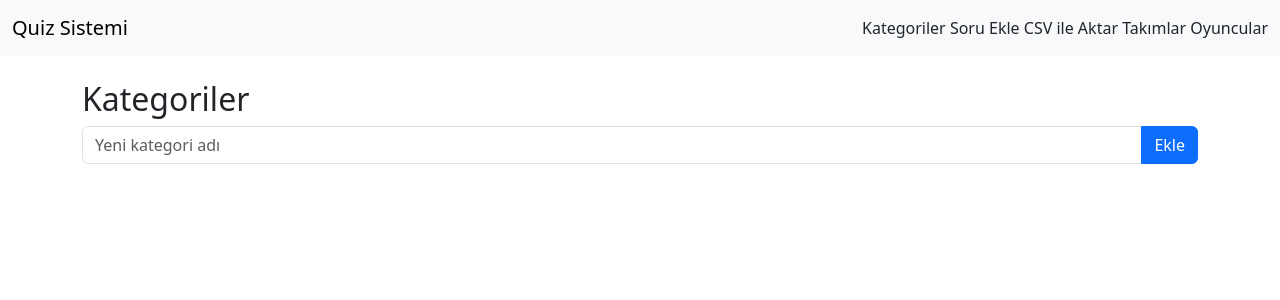
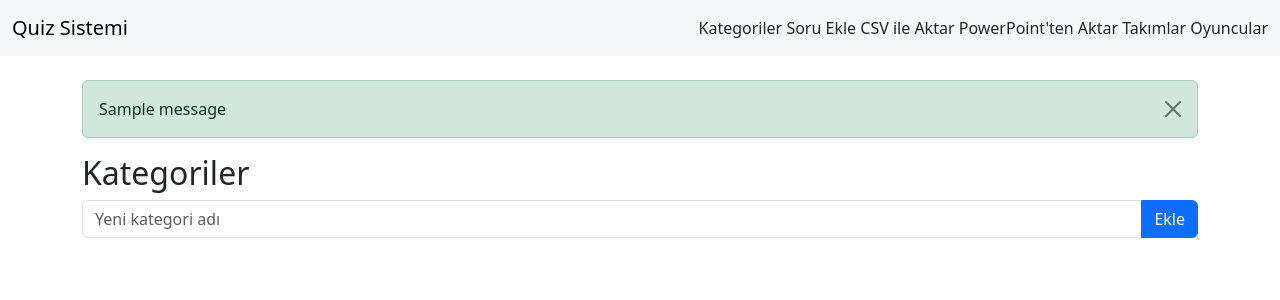
Before and after one commit to monopur/quiz_, a Flask app: page /categories in a window 1280 px wide. Shown: the top 300 px of the page. Run offline with Flask 3, Linux system fonts and the light colour scheme; one stand-in notice (Sample message) is shown; data that the repository does not hold is empty.

Commit message:
Update base.html

```diff
--- a/backend/templates/base.html
+++ b/backend/templates/base.html
@@ -14,12 +14,23 @@
           <a class="nav-link d-inline" href="/categories">Kategoriler</a>
           <a class="nav-link d-inline" href="/questions/new">Soru Ekle</a>
           <a class="nav-link d-inline" href="/questions/import">CSV ile Aktar</a>
+          <a class="nav-link d-inline" href="/questions/import_pptx">PowerPoint'ten Aktar</a>
           <a class="nav-link d-inline" href="/teams">Takımlar</a>
           <a class="nav-link d-inline" href="/players/manage">Oyuncular</a>
         </div>
       </div>
     </nav>
     <div class="container mt-2">
+        {% with messages = get_flashed_messages(with_categories=true) %}
+          {% if messages %}
+            {% for category, message in messages %}
+              <div class="alert alert-{{ category }} alert-dismissible fade show" role="alert">
+                {{ message }}
+                <button type="button" class="btn-close" data-bs-dismiss="alert" aria-label="Kapat"></button>
+              </div>
+            {% endfor %}
+          {% endif %}
+        {% endwith %}
         {% block content %}{% endblock %}
     </div>
 </body>
```
